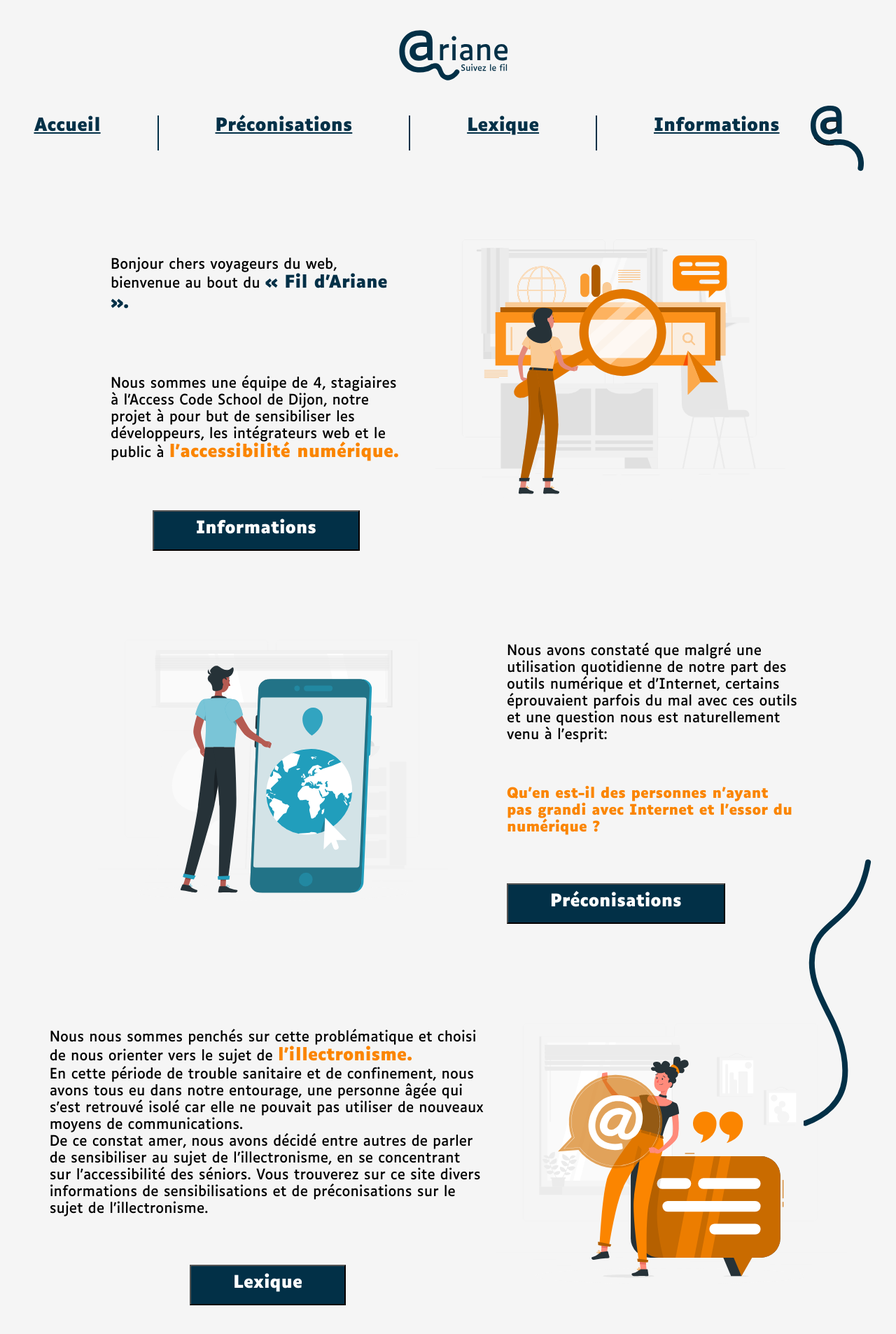
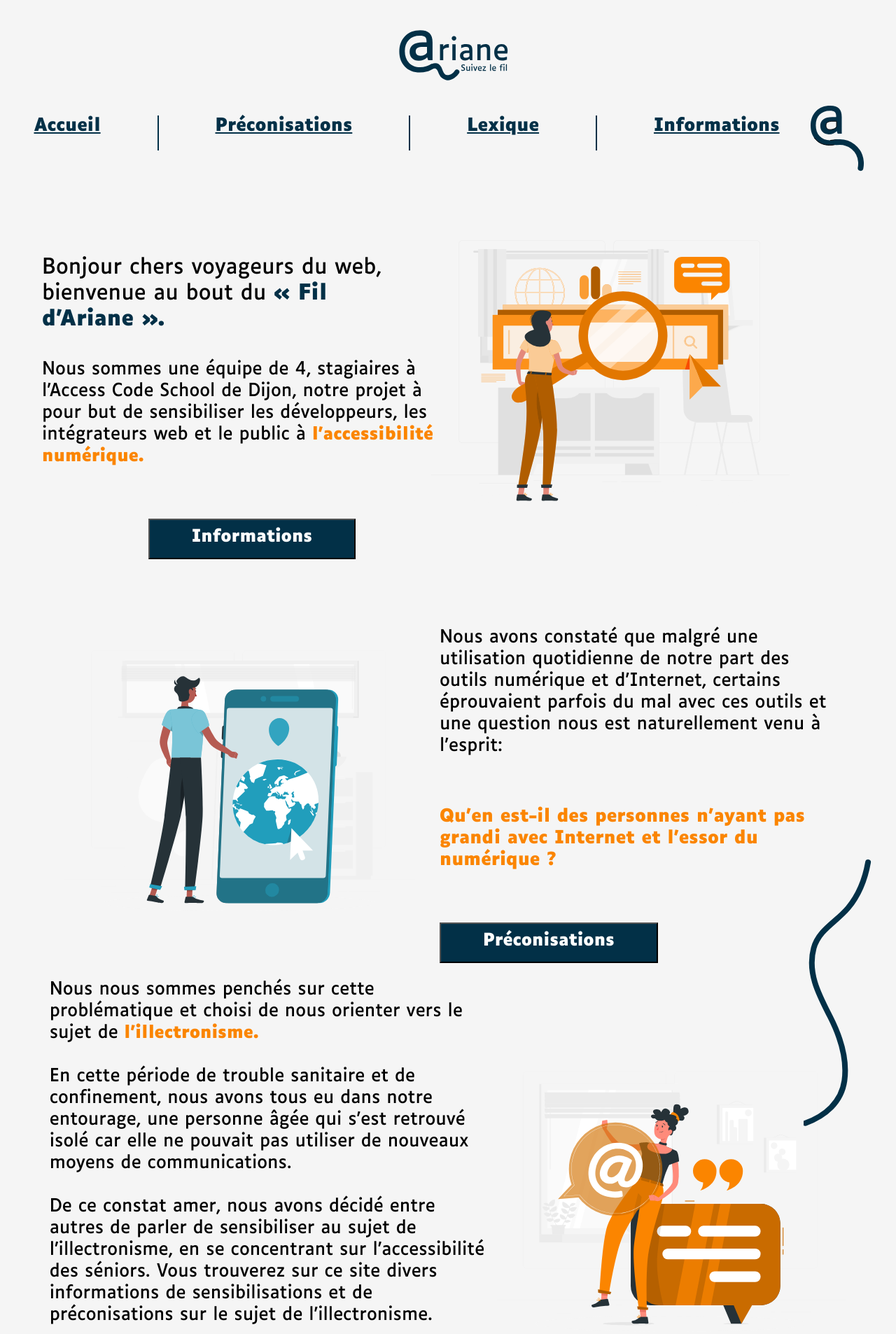
Before and after one commit to Fire-Owl/fil-d-ariane, a PHP site: page /pages/landing-page.php in a window 1280 px wide. Shown: the part 41-1947 px from the top of the page at 70% size. Run offline with PHP 8.4, Linux system fonts and the light colour scheme.

Commit message:
updateBeforeProd

```diff
--- a/assets/styles/informations.css
+++ b/assets/styles/informations.css
@@ -119,7 +119,7 @@ padding-right: 30px;
 padding-top: 5px;
 padding-bottom: 5px;
 margin-left: 50px;
-margin-top: 50px;
+margin-top: 10px;
 font-size: 20px;
 
 }
@@ -134,7 +134,7 @@ padding-right: 30px;
 padding-top: 5px;
 padding-bottom: 5px;
 margin-left: 50px;
-margin-top: 75px;
+margin-top: 35px;
 font-size: 20px;
 
 }
--- a/assets/styles/landing-page.css
+++ b/assets/styles/landing-page.css
@@ -36,6 +36,10 @@ img{
 
 }
 
+.stagiaires{
+  width: 600px;
+}
+
 
 .container-informations{
  display: flex;
@@ -48,7 +52,7 @@ img{
 }
 
  #engines1 {
-    width: 500px;
+    width: 700px;
     bottom: 450px;
   }
 
@@ -56,7 +60,7 @@ img{
   .fil {
     color: #023047;
     font-family: "Luciole-Bold";
-    font-size: 24px;
+    font-size: 30px;
   }
 
   .access {
@@ -66,8 +70,17 @@ img{
 
   }
 
+.bonjour{
+  margin-bottom: -35px;
+  width: 500px;
+  margin-left: -100px;
+  font-size: 30px;
+}
+
+
+
   p {
-    font-size: 20px;
+    font-size: 25px;
   }
 
   .bouton {
@@ -116,7 +129,7 @@ img{
 }
 
   .texte-preconisations{
-    max-width: 26rem;
+    max-width: 35rem;
 
   }
 
@@ -155,6 +168,7 @@ img{
     justify-content: center;
     align-items: center;
      text-align: left;
+    margin-top: -50px;
 
 
   }
@@ -184,8 +198,13 @@ img{
 }
 
 .fleche{
+  width: 500px;
+  border: none;
+  background: transparent;
+}
+
+#imgfleche{
   width: 100px;
-
 }
 
 .container-fleche{
--- a/assets/styles/main.css
+++ b/assets/styles/main.css
@@ -208,6 +208,10 @@ li{
    margin: 2px;
 }
 
+#imgGAEL{
+  width: 120px;
+}
+
 #orange{
   color: #fb8500;
   font-family: "Luciole-Regular";
@@ -216,7 +220,7 @@ li{
 }
 #Gael1{
   font-family: "Luciole-Regular";
-  font-size: 10px;
+  font-size: 24px;
 }
 
 /*fin lexique*/
--- a/assets/styles/preconisations.css
+++ b/assets/styles/preconisations.css
@@ -118,7 +118,7 @@ padding-right: 30px;
 padding-top: 5px;
 padding-bottom: 5px;
 margin-left: 50px;
-margin-top: 100px;
+margin-top: 70px;
 font-size: 20px;
 
 }
@@ -133,7 +133,7 @@ padding-right: 30px;
 padding-top: 5px;
 padding-bottom: 5px;
 margin-left: 50px;
-margin-top: 55px;
+margin-top: 25px;
 font-size: 20px;
 
 }
--- a/pages/landing-page.php
+++ b/pages/landing-page.php
@@ -37,9 +37,9 @@
 
     <div class="container3">
         <div class="container-lexique">
-            <p class="texte-lexique_bouton"> Nous nous sommes penchés sur cette problématique et choisi de nous orienter vers le sujet de <span class="illectronisme">l’illectronisme.<br></span>
+            <p class="texte-lexique_bouton"> Nous nous sommes penchés sur cette problématique et choisi de nous orienter vers le sujet de <span class="illectronisme">l’illectronisme.<br><br></span>
 
-            En cette période de trouble sanitaire et de confinement, nous avons tous eu dans notre entourage, une personne âgée qui s’est retrouvé isolé car elle ne pouvait pas utiliser de nouveaux moyens de communications.<br>
+            En cette période de trouble sanitaire et de confinement, nous avons tous eu dans notre entourage, une personne âgée qui s’est retrouvé isolé car elle ne pouvait pas utiliser de nouveaux moyens de communications.<br><br>
             De ce constat amer, nous avons décidé entre autres de parler de
             sensibiliser au sujet de l’illectronisme, en se concentrant sur l’accessibilité des séniors.
             Vous trouverez sur ce site divers informations de sensibilisations et de préconisations sur le sujet de l’illectronisme. </p>
@@ -57,7 +57,7 @@
 </div><!-- ferme div main items-->
 
 <div class="container-fleche">
-<a href="#" class="fleche"><button class="fleche"><img src="../assets/images/btn-haut.svg " alt="fleche"></a>
+<a href="#" class="fleche"><button class="fleche"><img src="../assets/images/btn-haut.svg " id="imgfleche" alt="fleche"></a>
             <p class="retour-haut-de-page">Retour haut de page</p>
 
 </div>
--- a/pages/lexique.php
+++ b/pages/lexique.php
@@ -96,8 +96,8 @@
     <p>Cherchez vos mots comme dans un dictionnaire papier!</p>
 
     <div class="contenaire">
-        <img src="../assets/images/avatar-ariane-gael 1.svg" alt="">
-            <span id="Gael1">Gael<span id="orange">Sudour-Jeannin</span></span>
+        <img src="../assets/images/avatar-ariane-gael 1.svg" alt="" id="imgGAEL">
+            <span id="Gael1">Gael <span id="orange">Sudour-Jeannin</span></span>
     </div>
     <p>Stagiaire ACS Dijon</p>
 </div>
```
Also changed, not shown: assets/scripts/main.js (line endings or trailing spaces).
